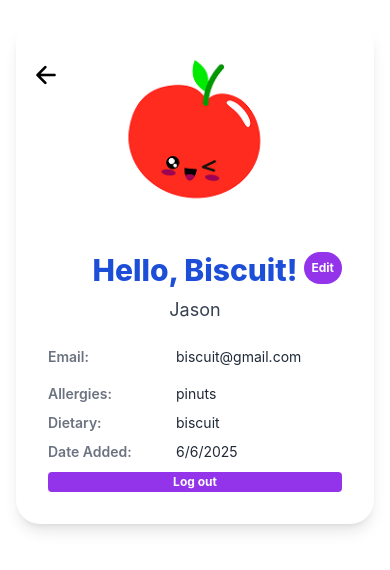
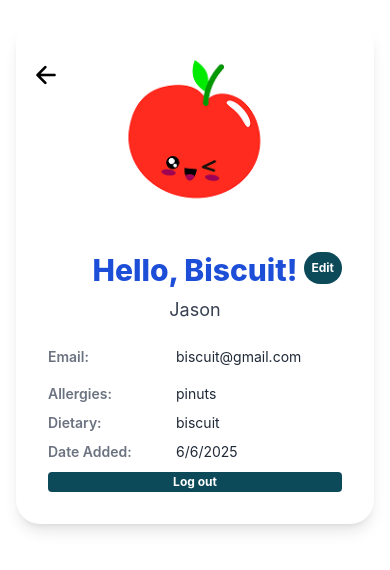
Before and after one commit to kwiatek-ctrl/Fridge-Friends, a React Native app: screen /User in a window 390 px wide. Shown: the part 150-720 px from the top of the page. Built offline with nearby package versions, Linux system fonts and the light colour scheme.

Commit message:
changed colour

```diff
--- a/pages/HomeScreen.tsx
+++ b/pages/HomeScreen.tsx
@@ -59,7 +59,7 @@ export function HomeScreen({ navigation }) {
         />
         <Pressable onPress={() => navigation.navigate('Login')}>
           <Image
-            source={require('../assets/tomato-icon.png')}
+            source={require('../assets/apple-logo.png')}
             style={{ width: 56, height: 56 }}
             resizeMode="contain"
           />
--- a/pages/UserScreen.tsx
+++ b/pages/UserScreen.tsx
@@ -1,11 +1,6 @@
-
 import { View, Text, ScrollView, Image, TouchableOpacity } from 'react-native';
 import BackButton from 'components/BackButton';
 import { useNavigation } from '@react-navigation/native';
-
-import { View, Text, ScrollView, Image } from 'react-native';
-import BackButton from 'components/BackButton';
-
 
 export default function UserScreen() {
   const loggedInUser = {
@@ -22,10 +17,13 @@ export default function UserScreen() {
     _id: '6842b9ba3572c18e80b05a1c',
   };
   const navigation = useNavigation<any>();
-
+  const handleLogOut = () => {
+    navigation.navigate('Login');
+  };
   const handleEditprofile = () => {
     navigation.navigate('EditProfile', { userData: loggedInUser });
   };
+
   return (
     <ScrollView className="flex-1 bg-white">
       <View className="min-h-screen flex-1 items-center justify-center px-4 py-8">
@@ -37,7 +35,7 @@ export default function UserScreen() {
           </View>
           <View className="relative">
             <TouchableOpacity
-              className="absolute right-0 top-0 z-10 rounded-full bg-purple-600 p-2"
+              className="absolute right-0 top-0 z-10 rounded-full bg-[#0D4A59] p-2"
               onPress={handleEditprofile}>
               <Text className="text-xs font-bold text-white">Edit</Text>
             </TouchableOpacity>
@@ -74,7 +72,9 @@ export default function UserScreen() {
                 {new Date(loggedInUser.dateAdded).toLocaleDateString()}
               </Text>
             </View>
-            <TouchableOpacity className="ml-0 mt-2 w-auto rounded bg-purple-600 px-2 py-0.5">
+            <TouchableOpacity
+              className="ml-0 mt-2 w-auto rounded bg-[#0D4A59] px-2 py-0.5"
+              onPress={handleLogOut}>
               <Text className="text-center text-xs font-bold text-white">Log out</Text>
             </TouchableOpacity>
           </View>
```
